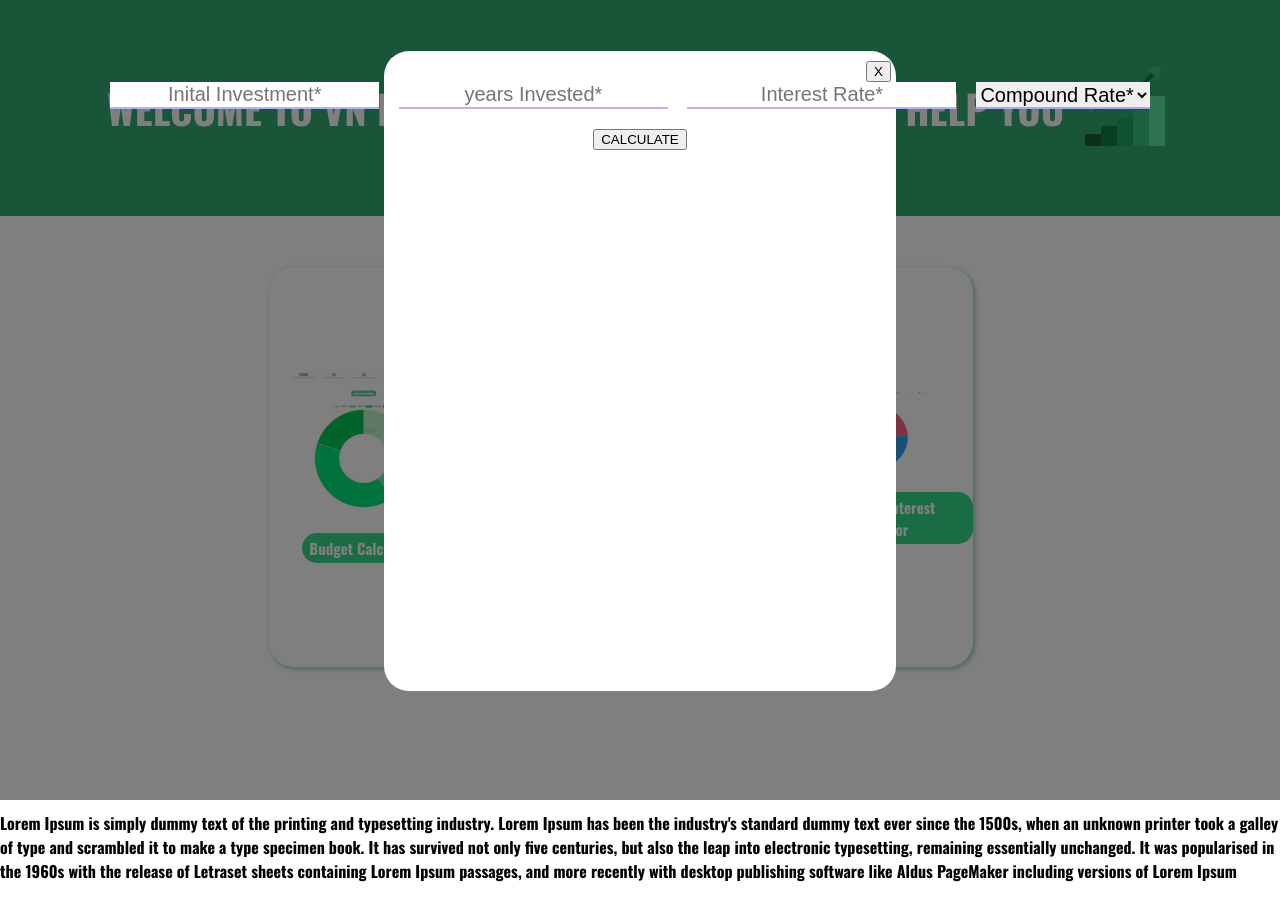
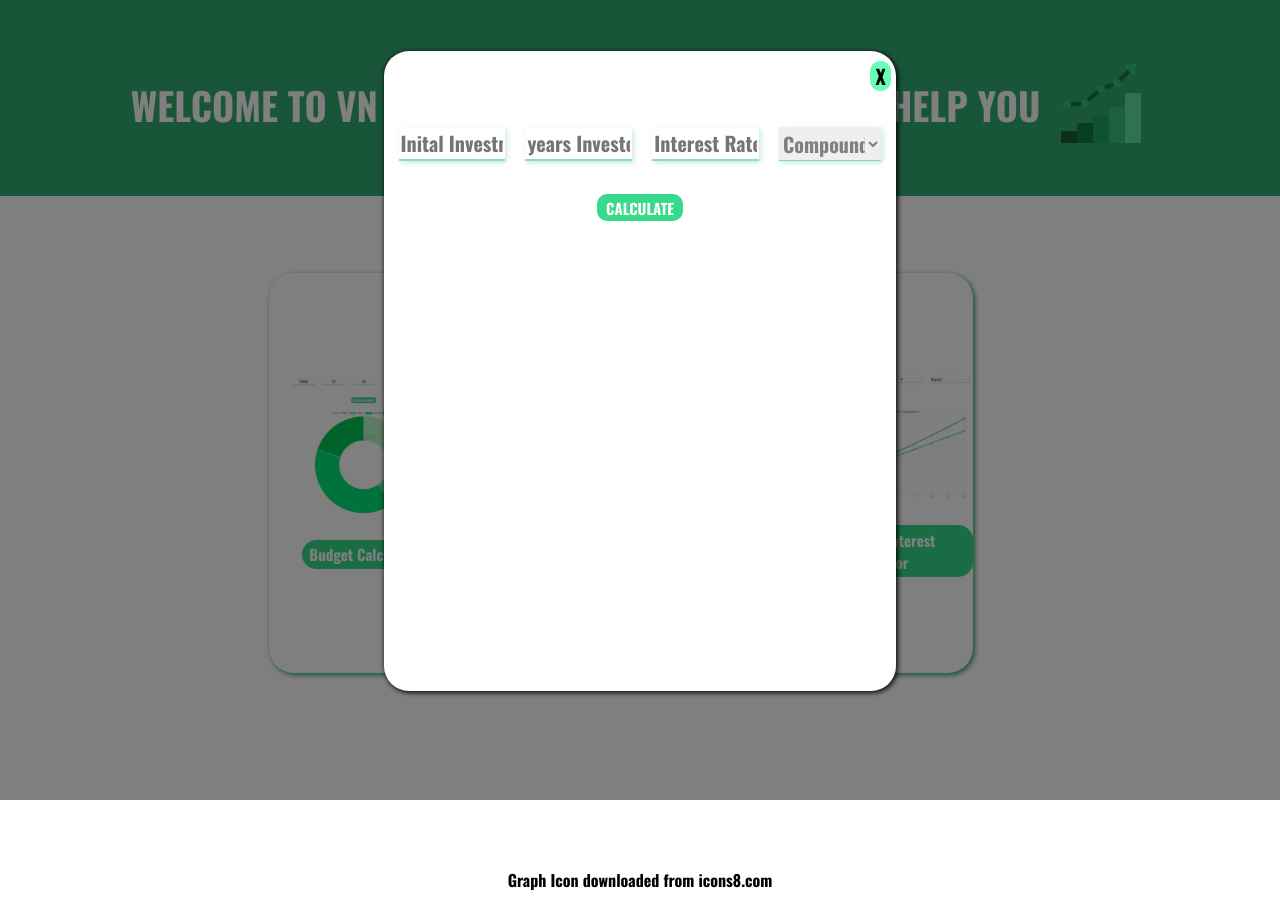
Before and after one commit to mrnguyener21/FInancial_Tool_Web_App, a React (Create React App) app: page / in a window 1280 px wide. Both pictures are taken after a click on the button "Compound Interest Calculator". Built offline with nearby package versions, Linux system fonts and the light colour scheme.

Commit message:
finished designing web app

```diff
--- a/src/App.js
+++ b/src/App.js
@@ -1,10 +1,10 @@
 /* eslint-disable jsx-a11y/alt-text */
 import React, { useState } from 'react';
 import { BudgetCalculator, CompoundInterestCalculator, RentCalculator, MoreInfo } from './Components';
-import sample from './image/sample.JPG'
 import graph from './image/graph.png';
 import budgetImage from './image/budgetImage.JPG'
 import rentImage from './image/rentImage.JPG'
+import compoundInterestImage from './image/compoundInterestImage.JPG'
 
 import styles from './App.module.css'
 
@@ -22,7 +22,7 @@ const App = ()=> {
       <img className={styles.graph} src={graph}/>
       </div>
     <div className={styles.modalContainer}>
-      <div className={styles.something}>
+      <div className={styles.modalAndButton}>
         <img className={styles.image} id={styles.budgetImage} src={budgetImage}/>
         <button type="button" onClick={() => setIsBudgetOpen(true)} className={styles.button}>Budget Calculator</button>
         <Modal className={styles.modal} open={isBudgetOpen} >
@@ -30,7 +30,7 @@ const App = ()=> {
         </Modal>
       </div>
 
-      <div className={styles.something}>
+      <div className={styles.modalAndButton}>
         <img className={styles.image} id={styles.rentImage} src={rentImage}/>
         <button type="button" onClick={() => setIsRentOpen(true)} className={styles.button}>Rent Calculator</button>
         <Modal className={styles.modal} open={isRentOpen}>
@@ -38,8 +38,8 @@ const App = ()=> {
         </Modal>
       </div>
 
-      <div className={styles.something}>
-        <img className={styles.image} src={sample}/>
+      <div className={styles.modalAndButton}>
+        <img className={styles.image} id={styles.compoundInterestImage} src={compoundInterestImage}/>
         <button type="button" onClick={() => setIsCompoundInterestOpen(true)} className={styles.button}>Compound Interest Calculator</button>
         <Modal className={styles.modal} open={isCompoundInterestOpen}>
           <CompoundInterestCalculator handleClose={() => setIsCompoundInterestOpen(false)} />
@@ -49,7 +49,7 @@ const App = ()=> {
 
 
       <footer className={styles.footer}>
-        <p>Lorem Ipsum is simply dummy text of the printing and typesetting industry. Lorem Ipsum has been the industry's standard dummy text ever since the 1500s, when an unknown printer took a galley of type and scrambled it to make a type specimen book. It has survived not only five centuries, but also the leap into electronic typesetting, remaining essentially unchanged. It was popularised in the 1960s with the release of Letraset sheets containing Lorem Ipsum passages, and more recently with desktop publishing software like Aldus PageMaker including versions of Lorem Ipsum</p>
+        <p>Graph Icon downloaded from icons8.com</p>
       </footer>
     </div>
   );
--- a/src/App.module.css
+++ b/src/App.module.css
@@ -22,32 +22,26 @@ body{
     align-items: center;
     background-color: rgb(50, 172, 115);
     color: white;
-    padding: 4% 0 4% 0%;
-    margin-bottom: 4%;
+    padding: 4% 0 3% 0%;
+    margin-bottom: 6%;
 }
 .header{
-    /* width: 50%; */
-    /* text-align: center;
-    display: flex;
-    justify-content: center;
-    align-items: center; */
-    /* color: white; */
-    font-size: 40px;
+    font-size: 38px;
     padding-right: 1%;
-    /* border: solid; */
 }
 
 
 .modalContainer{
+    /* border: solid; */
     width: 100%;
     padding-left: 2%;
-    margin-bottom: 10%;
+    margin-bottom: 14%;
     display: flex;
     justify-content: center;
 }
 
-.something{
-    box-shadow: 0 0 5px rgba(50, 172, 115,.1), 2px 2px 5px rgba(50, 172, 115,.5);
+.modalAndButton{
+    box-shadow: 0 0 5px rgba(50, 172, 115,.1), 2px 2px 5px rgba(50, 172, 115,1);
     display: flex;
     flex-direction: column;
     align-items: center;
@@ -59,11 +53,27 @@ body{
     height: 400px;
 }
 
-.image{
+#budgetImage{
     width: 80%;
     border-radius: 25px;
     margin-bottom: 10%;
 }
+
+#rentImage{
+    width: 70%;
+    border-radius: 25px;
+    margin-top: -2%;
+    margin-bottom: 5%;
+}
+
+#compoundInterestImage{
+    width: 100%;
+    border-radius: 25px;
+    /* margin-top: -2%; */
+    margin-bottom: 10%;
+}
+
+
 
 .button{
     border: none;
--- a/src/Components/CompoundInterestCalculator/CompoundInterestCalculator.jsx
+++ b/src/Components/CompoundInterestCalculator/CompoundInterestCalculator.jsx
@@ -40,14 +40,10 @@ const CompoundInterestCalculator = ({handleClose, compoundInterest}) => {
       </div>
       <div className={styles.contentContainer}>
         <div className={styles.inputContainer}>
-            {/* <h3 className={styles.step}>STEP 1 INITIAL INVESTMENT</h3> */}
-              <input className={styles.input} type={'text'} placeholder={'Inital Investment*'} value={initialInvestment}  onChange={(e)=>setInitialInvestment(e.target.value)} />
-            {/* <h3 className={styles.step}>STEP 2 CONTRIBUTE</h3> */}
-              <input className={styles.input} type={'text'} placeholder={'years Invested*'} value={yearsInvested}  onChange ={(e)=>setYearsInvested(e.target.value)} />
-            {/* <h3 className={styles.step}>STEP 3 INTEREST RATE</h3> */}
-              <input className={styles.input} type={'text'} placeholder={'Interest Rate*'} value={interestRate} onChange={(e)=>setInterestRate(e.target.value)} />
-            {/* <h3 className={styles.step}>STEP 4 COMPOUND IT</h3> */}
-              <select className={styles.input} type={'text'} placeholder={'Compound Rate*'} value={compoundValue} onChange={(e)=>setCompoundValue(e.target.value)}>
+              <input className={styles.input} type={'text'} placeholder={'Inital Investment'} value={initialInvestment}  onChange={(e)=>setInitialInvestment(e.target.value)} />
+              <input className={styles.input} type={'text'} placeholder={'years Invested'} value={yearsInvested}  onChange ={(e)=>setYearsInvested(e.target.value)} />
+              <input className={styles.input} type={'text'} placeholder={'Interest Rate'} value={interestRate} onChange={(e)=>setInterestRate(e.target.value)} />
+              <select className={styles.input} type={'text'} placeholder={'Compound Rate'} value={compoundValue} onChange={(e)=>setCompoundValue(e.target.value)}>
                 <option className={styles.selectPlaceHolder} value="" disabled selected>Compound Rate*</option>
                 <option value={1}>Annual</option>
                 <option value={2}>Semi-Annual</option>
--- a/src/Components/CompoundInterestCalculator/CompoundInterestCalculator.module.css
+++ b/src/Components/CompoundInterestCalculator/CompoundInterestCalculator.module.css
@@ -1,65 +1,58 @@
 .container{
     background-color: white;
+    box-shadow:  0 0 5px rgba(0,0,0,.5), 2px 2px 5px rgba(0,0,0,.75);
     height: 80vh;
     border-radius: 25px;
     outline: none !important;
-    /* display: flex;
-    flex-direction: row; */
-    /* margin-top: 2%; */
 
 
 }
 
-.contentContainer{
-    /* border: 2px solid black; */
+.inputContainer{
     display: flex;
     justify-content: center;
-    align-items: center;
-    flex-direction: column;
-    width: 80%;
-    margin-left: 10%;
-    /* margin-top: 3%; */
-}
-.step{
-    border: 2px solid black;
-    /* width: 80%; */
-    text-align: center;
-}
-
-.inputContainer{
-    /* border: 2px solid black; */
-    /* width: 40%; */
-    /* padding-bottom: 20%; */
-    display: flex;
-    /* flex-direction: column; */
-    justify-content: center;
+    margin-top: 5%;
 }
 
 .input{
-    margin: 0% 2% 2% 0%;
-
+    margin: 2% 2% 2% 2%;
     border-top:0;
     border-left:0;
     border-right:0;
-    border-bottom: solid 2px;
-    border-color: rgb(0, 0,255,0.3);
+    border-color: rgb(3, 209, 109, 0.5);
+    box-shadow: 0 0 0px rgba(50, 172, 115,.1), 2px 2px 5px rgba(50, 172, 115,.25);
     outline: 0;
     font-size: 20px;
     text-align: center;
-    /* width: 80%; */
+    width: 20%;
+    font-family: 'Oswald', sans-serif;
+    color: grey;
 
 }
 
-.selectPlaceHolder{
-    display: none;
-    color: rgb(0, 0,0,0.5);
-    text-align: center;
-}
-
 .buttonContainer{
+    /* border: 2px solid black; */
     border-radius: 25px;
     width: 99%;
     padding-top:10px;
     display: flex;
     justify-content: flex-end;
 }
+
+.button{
+    border: none;
+    border-radius: 10px;
+    outline: none;
+    background-color: rgba(0, 255, 132, 0.596);
+    color: black;
+    font-size: 20px;
+    padding: 0 1%;
+    font-family: 'Oswald', sans-serif;
+
+}
+
+.button:hover{
+    background-color: rgb(3, 209, 109);
+    cursor: pointer;
+    transition: all 0.2s ease-in-out 0s;
+}
--- a/src/Components/CompoundInterestCalculator/CompoundInterestChart/CompoundInterestChart.jsx
+++ b/src/Components/CompoundInterestCalculator/CompoundInterestChart/CompoundInterestChart.jsx
@@ -13,8 +13,8 @@ const CompoundInterestChart = ({totalWithInterest, totalWithCompoundInterst, pri
           label: 'Total Amount With Interest',
           fill: false,
           lineTension: 0.1,
-          backgroundColor: 'rgba(75,192,192,0.4)',//refers to the color of the point
-          borderColor: 'rgba(75,192,192,1)',// refers to line border
+          // backgroundColor: 'grey',//refers to the color of the point
+          borderColor: '#00E676',// refers to line border
           borderCapStyle: 'butt',
           borderDash: [],
           borderDashOffset: 0.0,
@@ -22,8 +22,8 @@ const CompoundInterestChart = ({totalWithInterest, totalWithCompoundInterst, pri
           pointBorderColor: 'rgba(0,0,0)',
           pointBorderWidth: 2,
           pointHoverRadius: 5,
-          pointHoverBackgroundColor: 'rgba(75,192,192,1)',
-          pointHoverBorderColor: 'rgba(220,220,220,1)',
+          pointHoverBackgroundColor: 'rgb(19, 87, 54)',
+          pointHoverBorderColor: 'rgb(255,255,255)',
           pointHoverBorderWidth: 2,
           pointRadius: 1,
           pointHitRadius: 10,
@@ -33,8 +33,8 @@ const CompoundInterestChart = ({totalWithInterest, totalWithCompoundInterst, pri
           label: 'Total Amount With Comound Interest',
           fill: false,
           lineTension: 0.1,
-          backgroundColor:'#FFCE56',//refers to the color of the point
-          borderColor: '#FFCE56',// refers to line border
+          // backgroundColor:'#FFCE56',//refers to the color of the point
+          borderColor: '#00C853',// refers to line border
           borderCapStyle: 'butt',
           borderDash: [],
           borderDashOffset: 0.0,
@@ -43,8 +43,8 @@ const CompoundInterestChart = ({totalWithInterest, totalWithCompoundInterst, pri
           pointBackgroundColor: '#fff',
           pointBorderWidth: 2,
           pointHoverRadius: 5,
-          pointHoverBackgroundColor: 'rgba(75,192,192,1)',
-          pointHoverBorderColor: 'rgba(220,220,220,1)',
+          pointHoverBackgroundColor: 'rgb(19, 87, 54)',
+          pointHoverBorderColor: 'rgb(255,255,255)',
           pointHoverBorderWidth: 2,
           pointRadius: 1,
           pointHitRadius: 10,
@@ -56,7 +56,13 @@ const CompoundInterestChart = ({totalWithInterest, totalWithCompoundInterst, pri
     return(
       <>
         <div className={styles.container}>
-          <button onClick={()=>{principal > 0 && years > 0 && interest > 0 && compoundRate > 0 ?(setClick(true) ) : console.log('fail')}}>CALCULATE</button>
+        <div className={styles.buttonContainer}>
+          <button
+            className={styles.button}
+            onClick={()=>{principal > 0 && years > 0 && interest > 0 && compoundRate > 0 ?(setClick(true) ) : console.log('fail')}}
+          >CALCULATE
+          </button>
+        </div>
           {click?(
               <Line height={150} data={data}/>
           ):console.log('no click')}
--- a/src/Components/CompoundInterestCalculator/CompoundInterestChart/CompoundInterestChart.module.css
+++ b/src/Components/CompoundInterestCalculator/CompoundInterestChart/CompoundInterestChart.module.css
@@ -2,7 +2,39 @@
     /* border: 2px solid blue; */
     /* margin-top: 5%; */
     width: 90%;
+    margin-left: 5%;
     display: flex;
     flex-direction: column;
     align-items: center;
+    justify-content: center;
 }
+
+.buttonContainer{
+    /* border: solid; */
+    width: 100%;
+    display: flex;
+    justify-content: center;
+    margin-bottom: 2%;
+    margin-top: 5%;
+    }
+
+.button{
+    /* background-color: yellow; */
+    border: none;
+    outline: none;
+    background-Color:rgba(3, 209, 109, 0.8);
+    /* background-Color:rgb(19, 87, 54); */
+    border-radius: 10px;
+    /* padding: 2%; */
+    color: rgb(255, 255, 255);
+    padding: 0.5% 2% 0.5% 2%;
+    margin-bottom: 2%;
+    font-size: 15px;
+    font-family: 'Oswald', sans-serif;
+}
+
+.button:hover{
+    background-color: rgb(3, 209, 109);
+    cursor: pointer;
+    transition: all 0.2s ease-in-out 0s;
+}
```
Also changed, not shown: src/image/compoundInterestImage.JPG (added).
